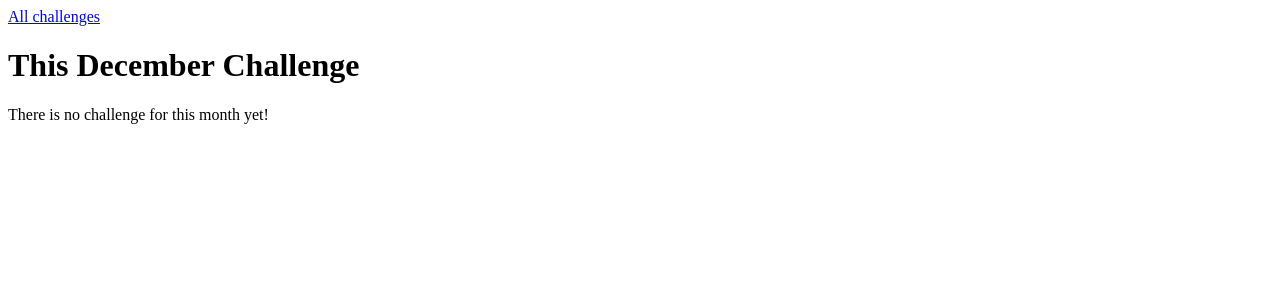
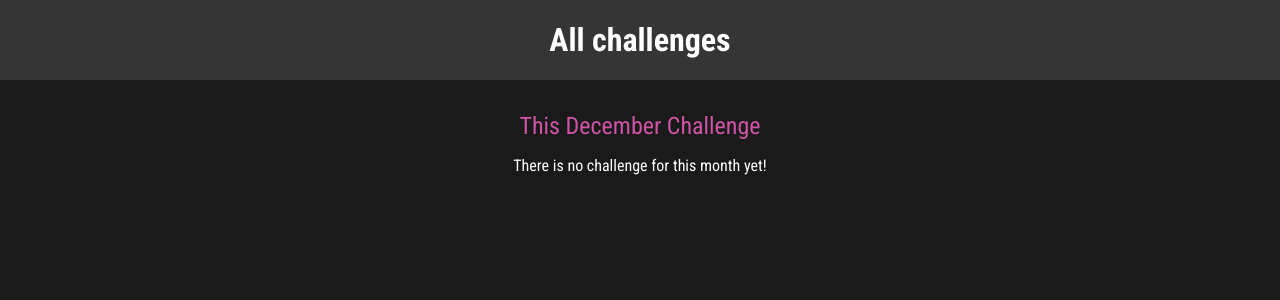
Before and after one commit to PedroMartinsL/monthly_challenges, a Django app: page /challenges/december in a window 1280 px wide. Shown: the top 300 px of the page. Run offline with Django 5.2, Linux system fonts and the light colour scheme.

Commit message:
CSS Styling

```diff
--- /dev/null
+++ b/challenges/static/challenges/challenge.css
@@ -0,0 +1,22 @@
+h1,
+h2 {
+  text-align: center;
+  color: white;
+}
+
+h1 {
+  font-size: 1.5rem;
+  margin: 2rem 0 1rem 0;
+  font-weight: normal;
+  color: #cf54a6;
+}
+
+h2 {
+  font-size: 3rem;
+  font-weight: bold;
+}
+
+.fallback {
+  text-align: center;
+  color: white;
+}
--- /dev/null
+++ b/challenges/static/challenges/includes/header.css
@@ -0,0 +1,25 @@
+header {
+    width: 100%;
+    height: 5rem;
+    background-color: #353535;
+  }
+
+  header nav {
+    width: 100%;
+    height: 100%;
+    display: flex;
+    justify-content: center;
+    align-items: center;
+  }
+
+  header nav a {
+    color: white;
+    font-size: 2rem;
+    font-weight: bold;
+    text-decoration: none;
+  }
+
+  header nav a:hover,
+  header nav a:active {
+    color: #cf54a6;
+  }
--- a/challenges/templates/challenges/challenge.html
+++ b/challenges/templates/challenges/challenge.html
@@ -1,4 +1,10 @@
 {% extends "base.html" %}
+{% load static %}
+
+{% block css_files%}
+    <link rel="stylesheet" href="{% static 'challenges/challenge.css' %}">
+    <link rel="stylesheet" href="{% static 'challenges/includes/header.css' %}">
+{% endblock %}
 
 {% block page_title %}
     {{ month_name|title }} Challenge
@@ -12,6 +18,6 @@
     {% if text %}
         <h2>{{ text }}</h2>
     {% else %}
-        <p>There is no challenge for this month yet!</p>
+        <p class="fallback">There is no challenge for this month yet!</p>
     {% endif %}
 {% endblock %}
--- a/challenges/templates/challenges/index.html
+++ b/challenges/templates/challenges/index.html
@@ -3,6 +3,7 @@
 
 {% block css_files%}
     <link rel="stylesheet" href="{% static 'challenges/challenges.css' %}">
+    <link rel="stylesheet" href="{% static 'challenges/includes/header.css' %}">
 {% endblock %}
 
 {% block page_title %}
--- a/monthly_challenges/settings.py
+++ b/monthly_challenges/settings.py
@@ -120,6 +120,10 @@ USE_TZ = True
 
 STATIC_URL = 'static/'
 
+STATICFILES_DIRS = [
+    BASE_DIR / "static",
+]
+
 # Default primary key field type
 # https://docs.djangoproject.com/en/5.2/ref/settings/#default-auto-field
 
--- /dev/null
+++ b/static/style.css
@@ -0,0 +1,10 @@
+@import url('https://fonts.googleapis.com/css2?family=Roboto+Condensed:wght@400;700&display=swap');
+
+html {
+  font-family: 'Roboto Condensed', sans-serif;
+}
+
+body {
+  margin: 0;
+  background-color: #1a1a1a;
+}
--- a/templates/base.html
+++ b/templates/base.html
@@ -1,9 +1,12 @@
+{% load static  %}
+
 <!DOCTYPE html>
 <html lang="en">
 <head>
     <meta charset="UTF-8">
     <meta name="viewport" content="width=device-width, initial-scale=1.0">
     <title>{% block page_title %}My challenges{% endblock %}</title>
+    <link rel="stylesheet" href="{% static 'style.css' %}">
     {%block css_files %}
     {% endblock %}
 </head>
```
Also changed, not shown: challenges/static/challenges/challenges.css (+34 -1 lines).
